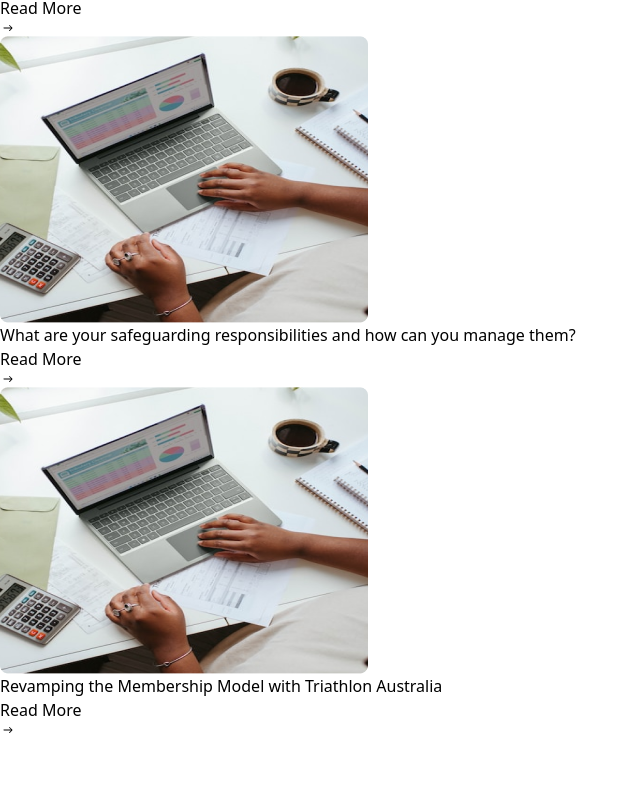
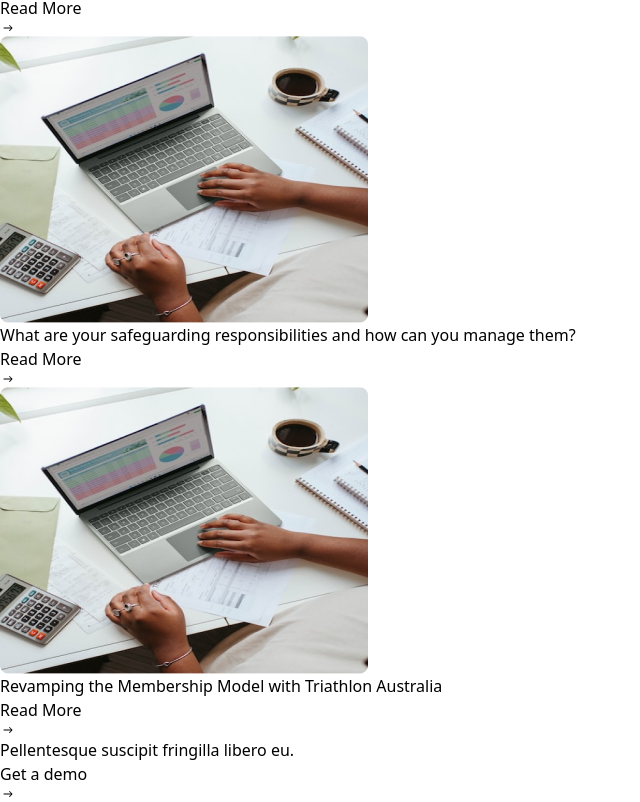
Before and after one commit to talha-fullstackdev/bytewise-project, a React (Vite) app: page / in a window 1280 px wide. Shown: the part 4237-5039 px from the top of the page, without its empty margins (0-640 px from the left). Before the commit the page ends 4975 px from the top, so only its background shows below. Built offline with nearby package versions, Linux system fonts and the light colour scheme.

Commit message:
made fringilla section base structure

```diff
--- /dev/null
+++ b/src/components/fringilla/Fringilla.jsx
@@ -0,0 +1,19 @@
+import React from 'react'
+import { IoIosArrowRoundForward } from "react-icons/io";
+
+const Fringilla = () => {
+  return (
+    <div className='bg-gray-100'>
+        <div className="p-20 text-center">
+            <p>Pellentesque suscipit fringilla libero eu.</p>
+            <div className="flex items-center">
+            <button>Get a demo</button>
+            <span><IoIosArrowRoundForward />
+            </span>
+            </div>
+        </div>
+    </div>
+  )
+}
+
+export default Fringilla
--- a/src/pages/HomePage.jsx
+++ b/src/pages/HomePage.jsx
@@ -7,6 +7,7 @@ import Business from '../components/business/Business'
 import Design from '../components/design/Design'
 import Tesla from '../components/tesla/Tesla'
 import Marketing from '../components/marketing/Marketing'
+import Fringilla from "../components/fringilla/Fringilla.jsx"
 const HomePage = () => {
   return (
     <>
@@ -18,6 +19,7 @@ const HomePage = () => {
       <Design/>
       <Tesla/>
       <Marketing/>
+      <Fringilla/>
     </>
   )
 }
```
